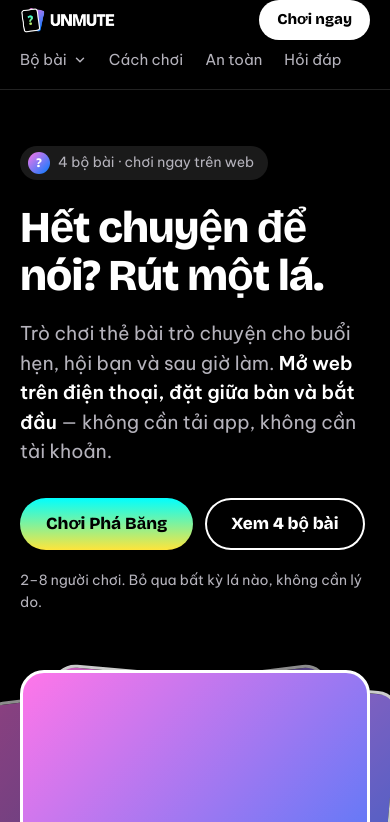
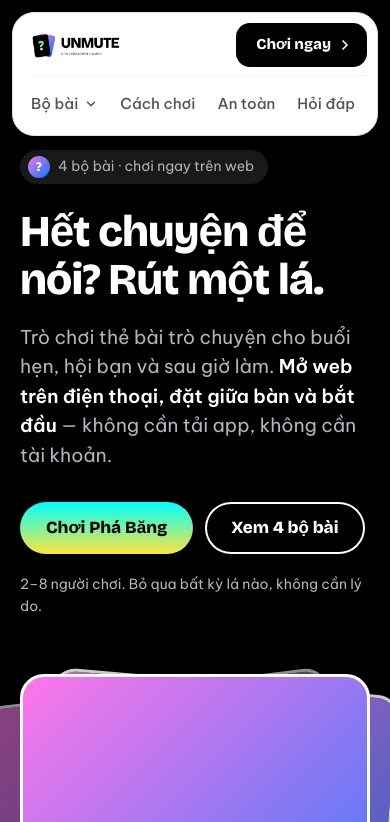
Before and after one commit to infokhanhhaduong-wq/unmute-web, a plain HTML site: page index.html in a window 390 px wide. Shown: the top 822 px of the page. Drawn offline with nearby package versions, Linux system fonts and the light colour scheme.

Commit message:
Update navigation and button styles in index.html
Refactor navigation and button styles for better layout and responsiveness.

```diff
--- a/index.html
+++ b/index.html
@@ -29,7 +29,7 @@
   color-scheme:light;
 }
 *{box-sizing:border-box;margin:0;padding:0}
-html{scroll-behavior:smooth;-webkit-text-size-adjust:100%}
+html{scroll-behavior:smooth;-webkit-text-size-adjust:100%;scroll-padding-top:110px}
 body{font-family:var(--body);font-size:17px;line-height:1.55;color:var(--black);background:var(--white)}
 img{max-width:100%;display:block}
 a{color:inherit}
@@ -51,23 +51,28 @@ section{padding:88px 0}
 .btn-q{background:var(--q);color:var(--black)}
 .btn-ghost{background:transparent;color:inherit;box-shadow:inset 0 0 0 2px currentColor}
 
-/* nav */
-.nav{position:sticky;top:0;z-index:20;background:var(--black);color:var(--white);border-bottom:1px solid #222}
-.nav .wrap{display:flex;flex-wrap:wrap;align-items:center;justify-content:space-between;min-height:64px;gap:0 16px}
+/* nav: thanh menu nổi, bo góc, dính theo khi cuộn */
+.nav{position:sticky;top:0;z-index:30;height:0;padding:0 12px}
+.nav>.wrap{position:relative;top:12px;max-width:1120px;margin:0 auto;display:flex;flex-wrap:wrap;align-items:center;gap:0 14px;min-height:64px;padding:10px 10px 10px 18px;background:var(--white);color:var(--black);border:1px solid var(--g100);border-radius:22px;box-shadow:0 12px 32px rgba(0,0,0,.14)}
 .nav img{height:26px;width:auto}
-.nav-links{display:flex;gap:22px;font-size:15px;order:3;width:100%;overflow-x:auto;scrollbar-width:none;padding:2px 0 12px}
+.nav-sep{display:none;width:1px;height:28px;background:var(--g100);margin:0 6px}
+.nav-links{display:flex;align-items:center;gap:22px;font-size:15px;order:3;width:100%;overflow-x:auto;scrollbar-width:none;padding:10px 0 4px;margin-top:8px;border-top:1px solid var(--g50)}
 .nav-links::-webkit-scrollbar{display:none}
-.nav-links a{text-decoration:none;color:var(--g300);white-space:nowrap;padding:6px 0}
-.nav-links a:hover{color:var(--white)}
-.nav-links a.nav-play{color:var(--white);font-weight:600}
-.nav .btn{min-height:40px;padding:0 18px;font-size:15px}
-.nav-drop{background:none;border:0;cursor:pointer;color:var(--g300);font:inherit;font-size:15px;display:inline-flex;align-items:center;gap:6px;padding:6px 0;white-space:nowrap}
-.nav-drop:hover,.nav-drop[aria-expanded="true"]{color:var(--white)}
+.nav-links a{text-decoration:none;color:var(--g600);white-space:nowrap;padding:6px 0;font-weight:500}
+.nav-links a:hover{color:var(--black)}
+.nav .btn{min-height:44px;padding:0 14px 0 20px;font-size:15px;border-radius:14px;margin-left:auto;gap:6px;background:var(--black);color:var(--white)}
+.nav .btn svg{width:16px;height:16px}
+.nav-drop{background:none;border:0;cursor:pointer;color:var(--g600);font:inherit;font-size:15px;font-weight:500;display:inline-flex;align-items:center;gap:6px;padding:6px 0;white-space:nowrap}
+.nav-drop:hover,.nav-drop[aria-expanded="true"]{color:var(--black)}
 .nav-drop svg{width:14px;height:14px;transition:transform .2s}
 .nav-drop[aria-expanded="true"] svg{transform:rotate(180deg)}
+@media(min-width:820px){
+  .nav-sep{display:block}
+  .nav-links{order:0;width:auto;padding:0;margin:0 0 0 4px;border:0;gap:30px;overflow:visible}
+}
 
 /* mega dropdown Bộ bài */
-.mega{position:absolute;left:0;right:0;top:100%;background:var(--white);color:var(--black);border-bottom:1px solid var(--g100);box-shadow:0 24px 48px rgba(0,0,0,.18);display:none;max-height:calc(100vh - 110px);max-height:calc(100dvh - 110px);overflow-y:auto}
+.mega{position:relative;top:12px;max-width:1120px;margin:8px auto 0;background:var(--white);color:var(--black);border:1px solid var(--g100);border-radius:22px;box-shadow:0 24px 48px rgba(0,0,0,.18);display:none;max-height:calc(100vh - 150px);max-height:calc(100dvh - 150px);overflow-y:auto}
 .mega.open{display:block;animation:megaIn .18s ease}
 @keyframes megaIn{from{opacity:0;transform:translateY(-6px)}}
 .mega-in{max-width:var(--wrap);margin:0 auto;padding:22px 20px 18px;display:grid;gap:22px}
@@ -95,7 +100,8 @@ section{padding:88px 0}
 @media(min-width:820px){.nav-links{order:0;width:auto;padding:0;gap:28px}}
 
 /* hero */
-.hero{background:var(--black);color:var(--white);padding:56px 0 96px;overflow:hidden}
+.hero{background:var(--black);color:var(--white);padding:150px 0 96px;overflow:hidden}
+@media(min-width:820px){.hero{padding-top:128px}}
 .hero .wrap{display:grid;gap:56px;align-items:center}
 @media(min-width:960px){.hero .wrap{grid-template-columns:1.1fr .9fr}}
 .pill{display:inline-flex;align-items:center;gap:8px;padding:6px 14px 6px 8px;border-radius:999px;background:#1a1a1a;color:var(--g300);font-size:14px;margin-bottom:24px}
@@ -264,14 +270,15 @@ footer a:hover{color:var(--white)}
 
 <nav class="nav" aria-label="Chính">
   <div class="wrap">
-    <a href="#top" aria-label="UNMUTE, về đầu trang"><img src="assets/logo-horizontal-white.png" alt="UNMUTE"></a>
+    <a href="#top" aria-label="UNMUTE, về đầu trang"><img src="assets/logo-horizontal.png" alt="UNMUTE"></a>
+    <span class="nav-sep" aria-hidden="true"></span>
     <div class="nav-links">
       <button type="button" class="nav-drop" id="deckBtn" aria-expanded="false" aria-controls="deckMenu">Bộ bài<svg viewBox="0 0 24 24" fill="none" stroke="currentColor" stroke-width="2.5" stroke-linecap="round" stroke-linejoin="round" aria-hidden="true"><path d="m6 9 6 6 6-6"/></svg></button>
       <a href="#how">Cách chơi</a>
       <a href="#safe">An toàn</a>
       <a href="#faq">Hỏi đáp</a>
     </div>
-    <a class="btn btn-white" href="/pha-bang/" data-track="deck_selected" data-deck="pha-bang">Chơi ngay</a>
+    <a class="btn" href="/pha-bang/" data-track="deck_selected" data-deck="pha-bang">Chơi ngay<svg viewBox="0 0 24 24" fill="none" stroke="currentColor" stroke-width="2.5" stroke-linecap="round" stroke-linejoin="round" aria-hidden="true"><path d="m9 6 6 6-6 6"/></svg></a>
   </div>
 
   <div class="mega" id="deckMenu" aria-label="Các bộ bài">
```
